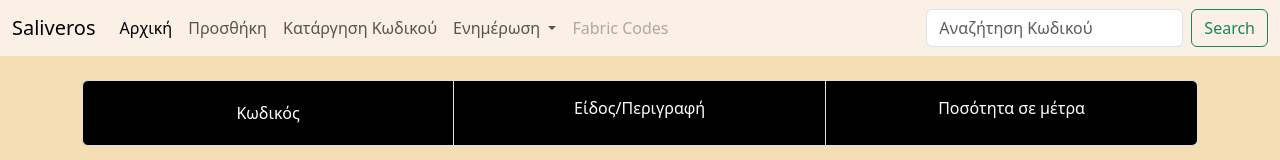
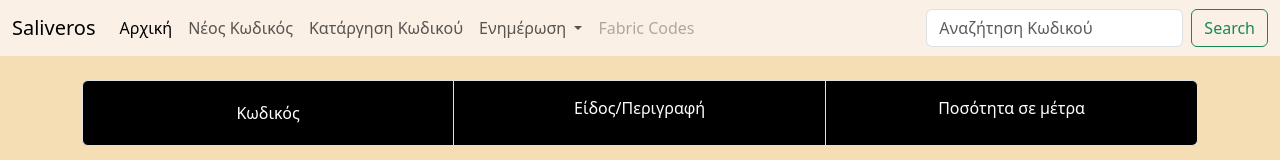
Before and after one commit to vtalos/stock-management-app-html, a plain HTML site: page Saliveros/HomePage.html in a window 1280 px wide. Shown: the top 160 px of the page. Drawn offline with nearby package versions, Linux system fonts and the light colour scheme.

Commit message:
Update href to add a new code

```diff
--- a/Saliveros/HomePage.html
+++ b/Saliveros/HomePage.html
@@ -41,7 +41,7 @@
 				<a class="nav-link active" aria-current="page" href="#">Αρχική</a>
 			  </li>
 			  <li class="nav-item">
-				<a class="nav-link" href="#">Προσθήκη</a>
+				<a class="nav-link" href="index.html">Νέος Κωδικός</a>
 			  </li>
 			  <li class="nav-item">
 				<a class="nav-link" href="#">Κατάργηση Κωδικού</a>
```
